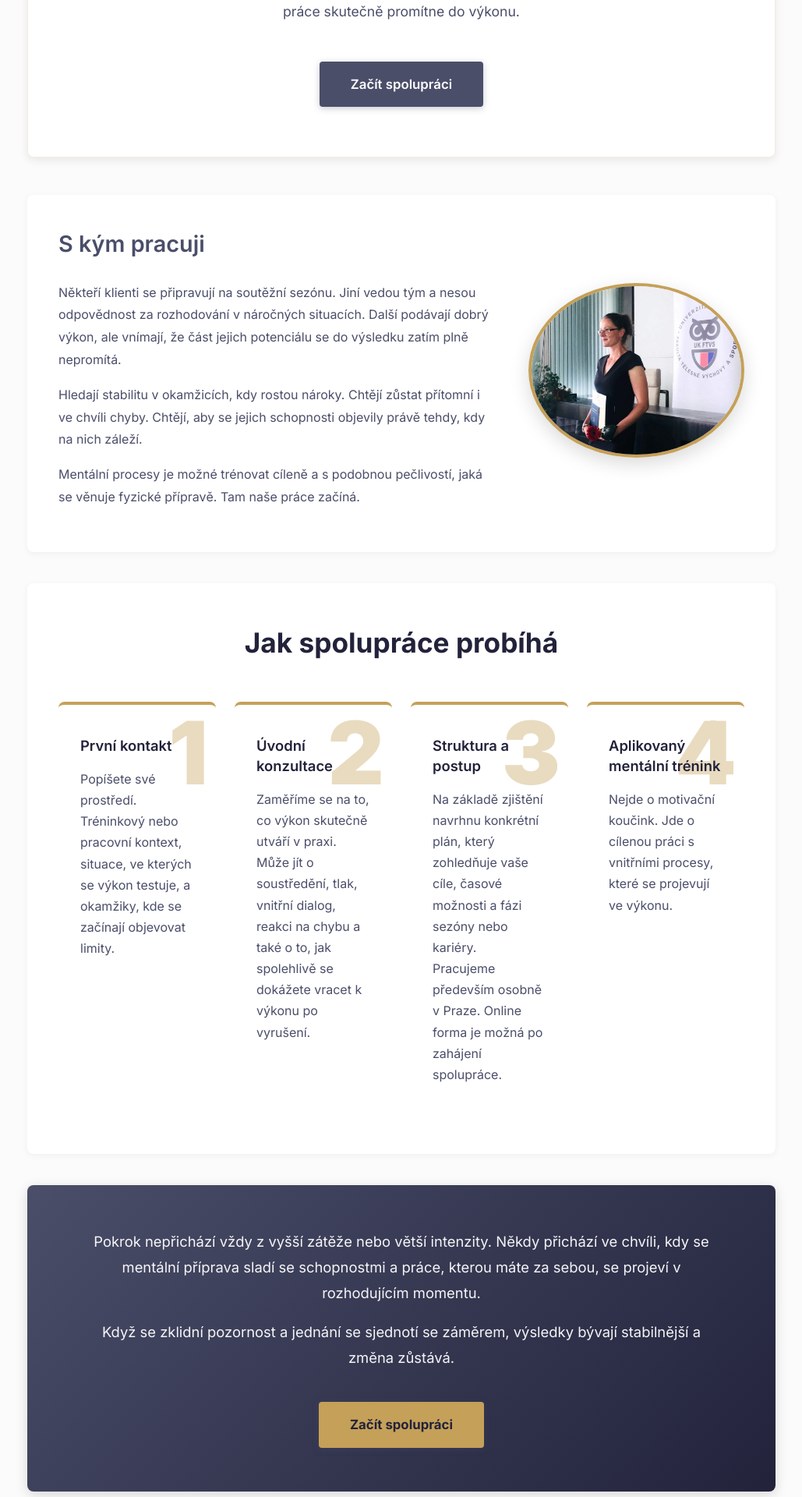
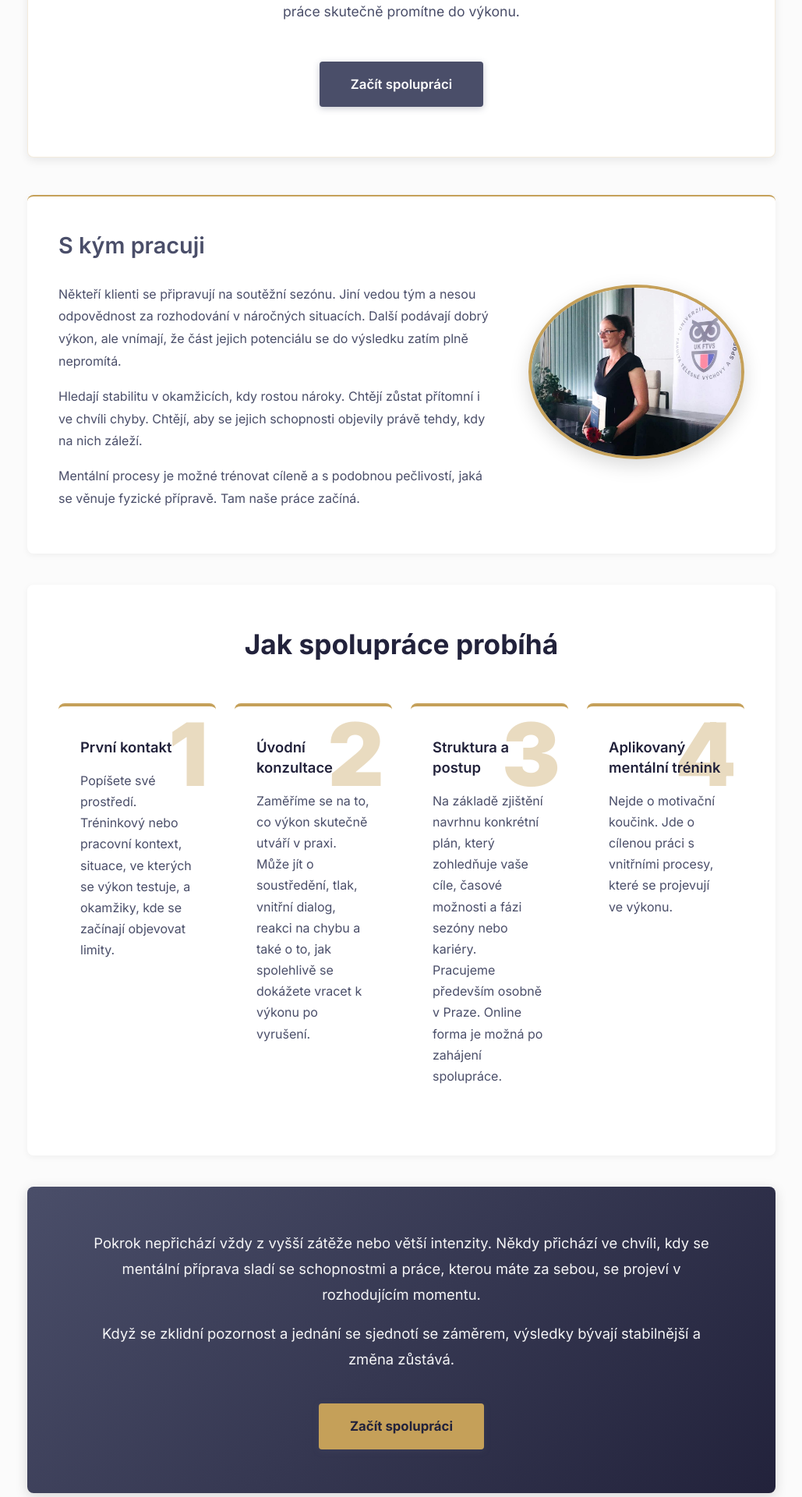
Before and after one commit to westleyovercash/tereza-rydlova, a Jekyll site: the page built from index.md, in a window 1280 px wide. Shown: the part 436-2356 px from the top of the page at 78% size, without its empty margins (125-1154 px from the left). Built offline with Jekyll 4.4.1, drawn with Linux system fonts in a browser that asks for light colours.

Commit message:
Update style.css

```diff
--- a/assets/css/style.css
+++ b/assets/css/style.css
@@ -102,6 +102,7 @@ main {
     margin-bottom: 2.5rem;
     border-radius: 8px;
     box-shadow: 0 2px 8px rgba(0,0,0,0.05);
+    border-top: 2px solid #C5A059;
 }
 
 .content-section h1 {
```
